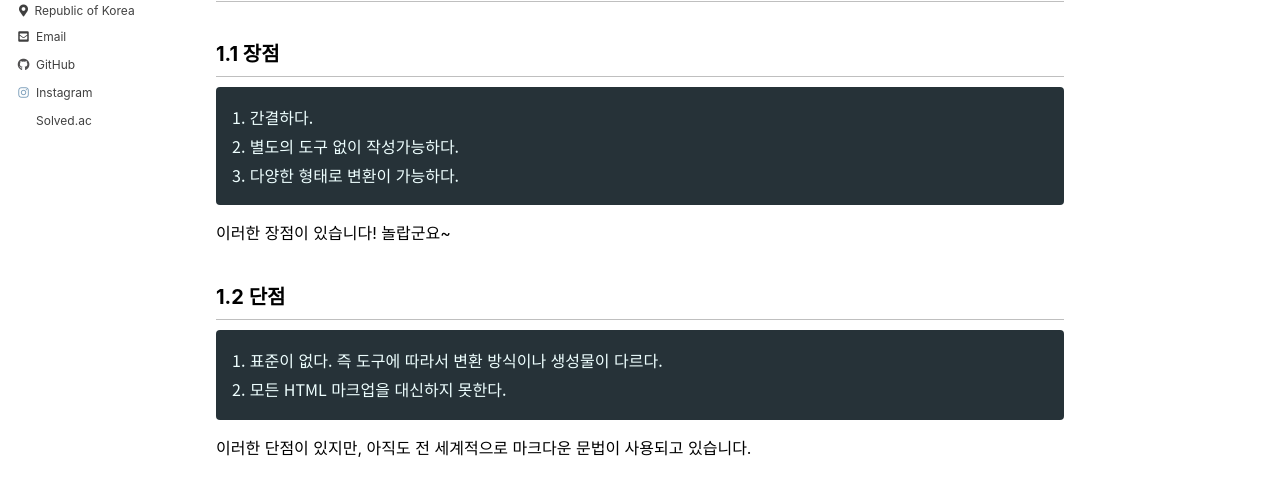
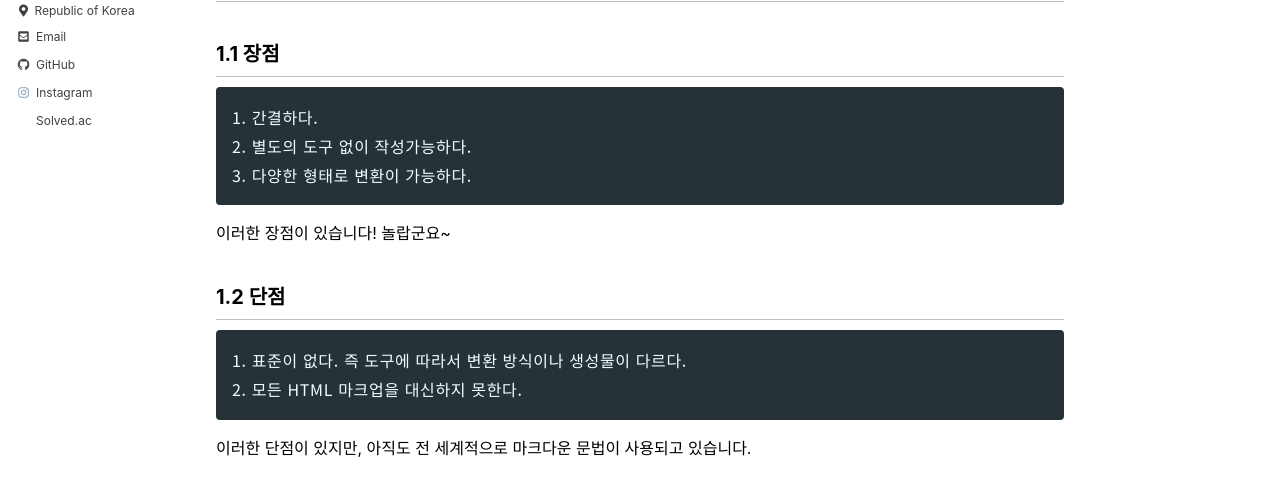
Before and after one commit to MOJAN3543/MOJAN3543.github.io, a Jekyll site: the page built from _posts/2023-01-07-Test.md, in a window 1280 px wide. Shown: the part 315-796 px from the top of the page. Built offline with Jekyll 4.4.1, drawn with Linux system fonts in a browser that asks for light colours; cached includes are drawn as plain includes.

Commit message:
Update _base.scss

```diff
--- a/_sass/minimal-mistakes/_base.scss
+++ b/_sass/minimal-mistakes/_base.scss
@@ -156,6 +156,7 @@ kbd,
 samp,
 pre {
   font-family: $monospace;
+  letter-spacing: 0.04rem;
 }
 
 pre {
```
